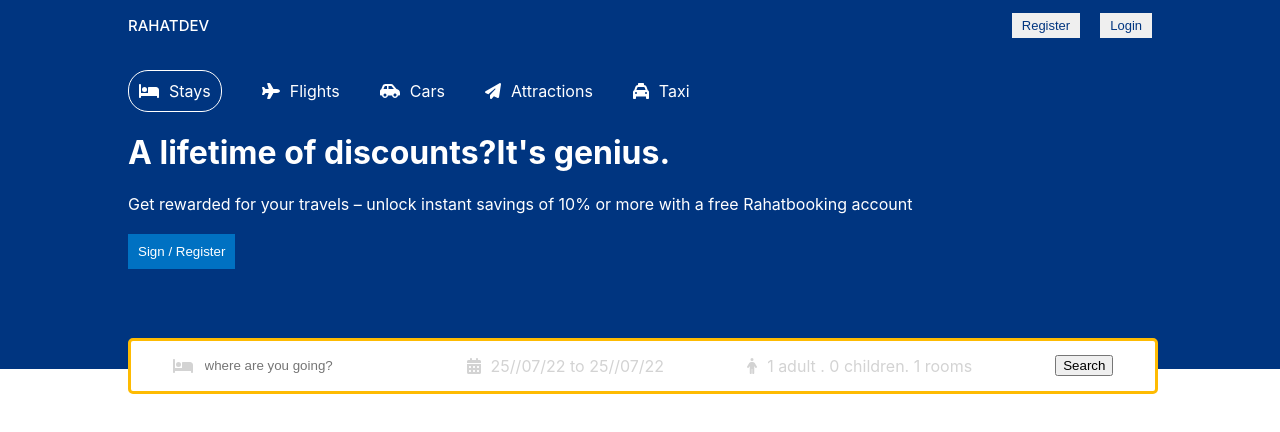
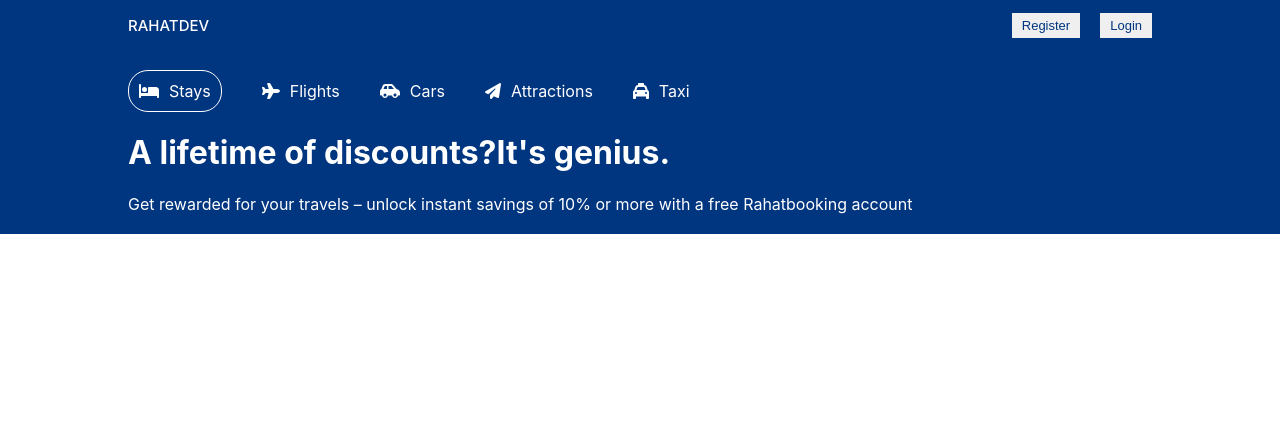
Before and after one commit to bellicose77/booking-app-clientside, a React (Create React App) app: page /hotels/1 in a window 1280 px wide. Shown: the top 432 px of the page. Built offline with nearby package versions, Linux system fonts and the light colour scheme.

Commit message:
single hotel description

```diff
--- a/src/pages/Hotel/Hotel.js
+++ b/src/pages/Hotel/Hotel.js
@@ -6,7 +6,7 @@ const Hotel = () => {
     return (
         <div>
            <Navbar/>
-           <Header/>
+           <Header type="list"/>
         </div>
     );
 };
```
